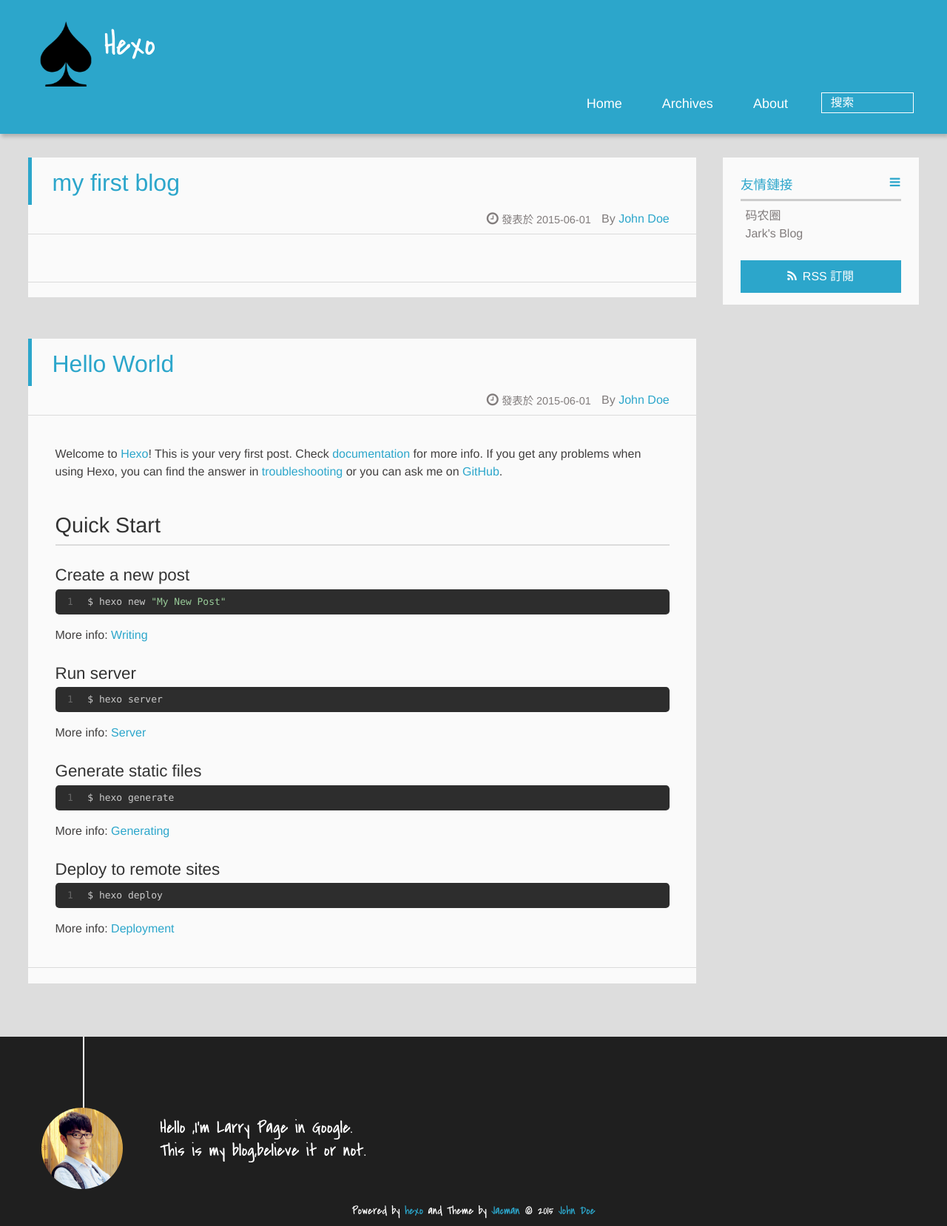
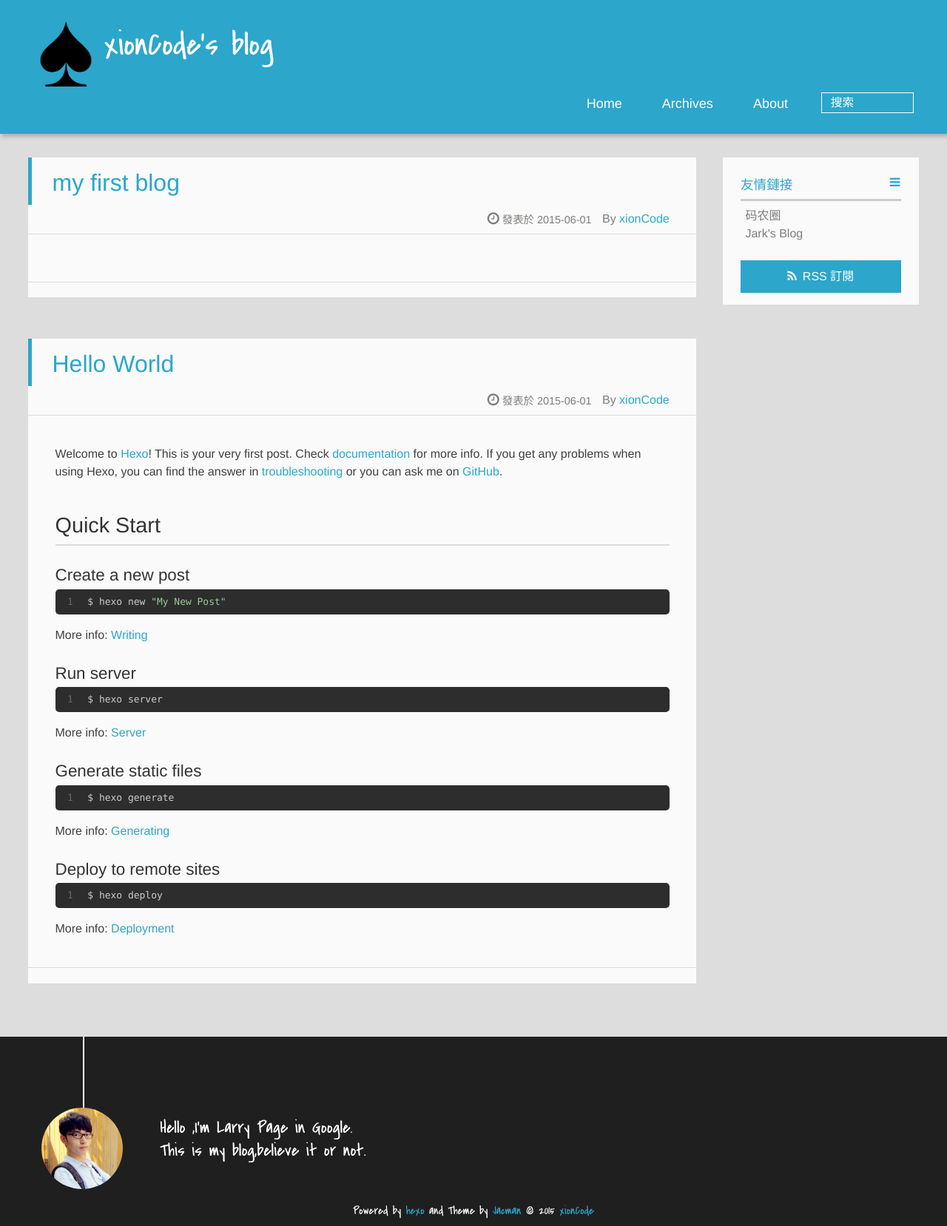
Before and after one commit to xionCode/xionCode.github.io, a plain HTML site: page index.html in a window 1280 px wide. Shown: the whole page at 74% size. Drawn offline with Linux system fonts and the light colour scheme.

Commit message:
Site updated: 2015-06-01 21:28:25

```diff
--- a/index.html
+++ b/index.html
@@ -4,25 +4,25 @@
 <head>
   <meta charset="UTF-8">
 
-    <title>Hexo</title>
+    <title>xionCode&#39;s blog</title>
     <meta name="viewport" content="width=device-width, initial-scale=1,user-scalable=no">
 
-    <meta name="author" content="John Doe">
+    <meta name="author" content="xionCode">
 
 
 
     <meta name="description">
 <meta property="og:type" content="website">
-<meta property="og:title" content="Hexo">
+<meta property="og:title" content="xionCode's blog">
 <meta property="og:url" content="http://yoursite.com/index.html">
-<meta property="og:site_name" content="Hexo">
+<meta property="og:site_name" content="xionCode's blog">
 <meta property="og:description">
 <meta name="twitter:card" content="summary">
-<meta name="twitter:title" content="Hexo">
+<meta name="twitter:title" content="xionCode's blog">
 <meta name="twitter:description">
 
 
-    <link rel="alternative" href="/atom.xml" title="Hexo" type="application/atom+xml">
+    <link rel="alternative" href="/atom.xml" title="xionCode&#39;s blog" type="application/atom+xml">
 
 
     <link rel="icon" href="/img/favicon.ico">
@@ -40,11 +40,11 @@
 <div>
 
 			<div id="imglogo">
-				<a href="/"><img src="/img/logo.png" alt="Hexo" title="Hexo"/></a>
+				<a href="/"><img src="/img/logo.png" alt="xionCode&#39;s blog" title="xionCode&#39;s blog"/></a>
 			</div>
 
 			<div id="textlogo">
-				<h1 class="site-name"><a href="/" title="Hexo">Hexo</a></h1>
+				<h1 class="site-name"><a href="/" title="xionCode&#39;s blog">xionCode&#39;s blog</a></h1>
 				<h2 class="blog-motto"></h2>
 			</div>
 			<div class="navbar"><a class="navbutton navmobile" href="#" title="菜單">
@@ -85,7 +85,7 @@
   </h1>
   <p class="article-author">By
 
-		<a href="/about" title="John Doe" target="_blank" itemprop="author">John Doe</a>
+		<a href="/about" title="xionCode" target="_blank" itemprop="author">xionCode</a>
 
   <p class="article-time">
     <time datetime="2015-06-01T13:16:27.000Z" itemprop="datePublished"> 發表於 2015-06-01</time>
@@ -134,7 +134,7 @@
   </h1>
   <p class="article-author">By
 
-		<a href="/about" title="John Doe" target="_blank" itemprop="author">John Doe</a>
+		<a href="/about" title="xionCode" target="_blank" itemprop="author">xionCode</a>
 
   <p class="article-time">
     <time datetime="2015-06-01T12:24:21.023Z" itemprop="datePublished"> 發表於 2015-06-01</time>
@@ -254,7 +254,7 @@
 		<p class="copyright">
 		Powered by <a href="http://hexo.io" target="_blank" title="hexo">hexo</a> and Theme by <a href="https://github.com/wuchong/jacman" target="_blank" title="Jacman">Jacman</a> © 2015
 
-		<a href="/about" target="_blank" title="John Doe">John Doe</a>
+		<a href="/about" target="_blank" title="xionCode">xionCode</a>
 
 
 		</p>
```
Also changed, not shown: 2015/06/01/hello-world/index.html (+9 -9 lines), 2015/06/01/my-first-blog/index.html (+9 -9 lines), archives/2015/06/index.html (+9 -9 lines), archives/2015/index.html (+9 -9 lines), archives/index.html (+9 -9 lines).
